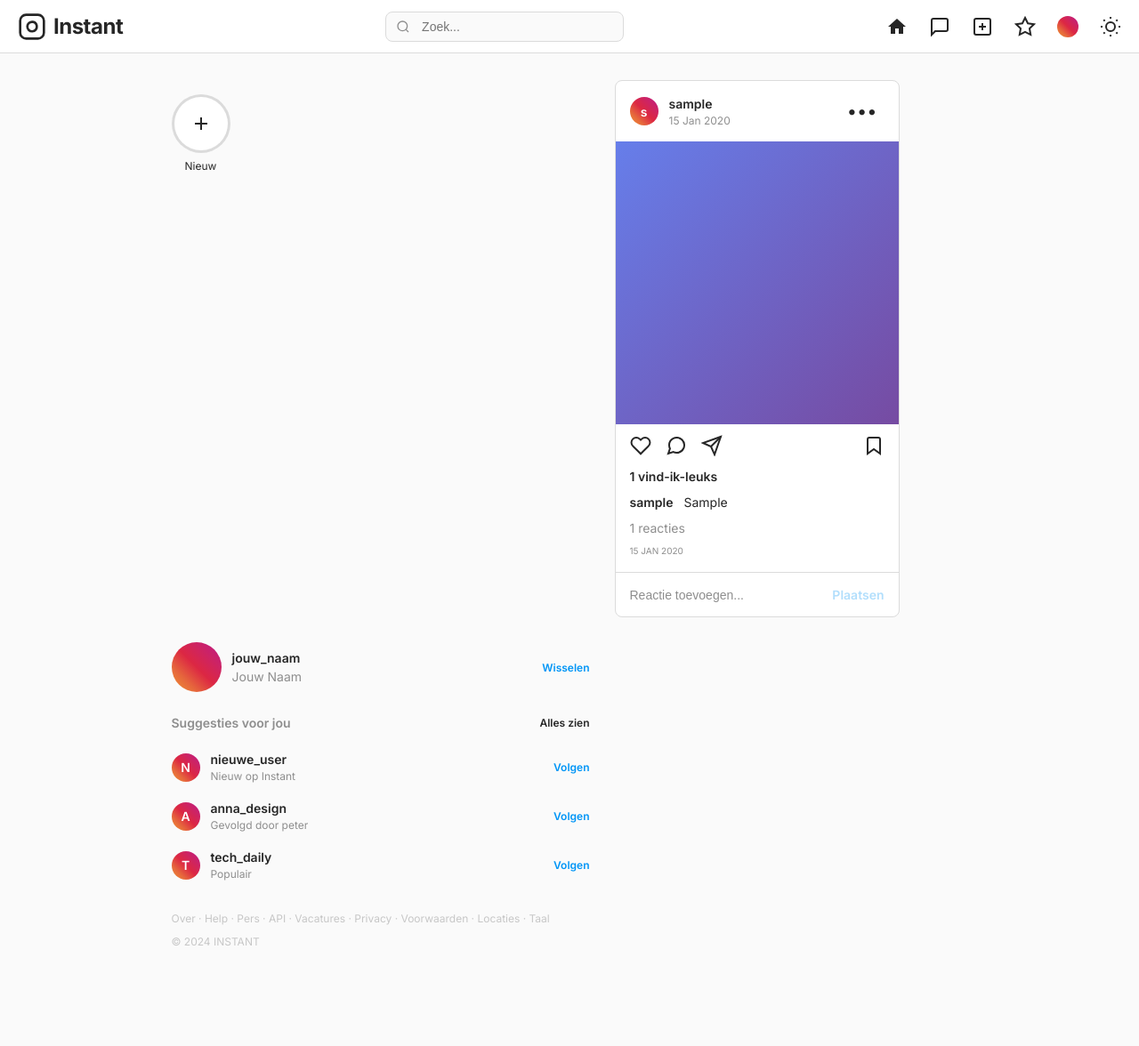
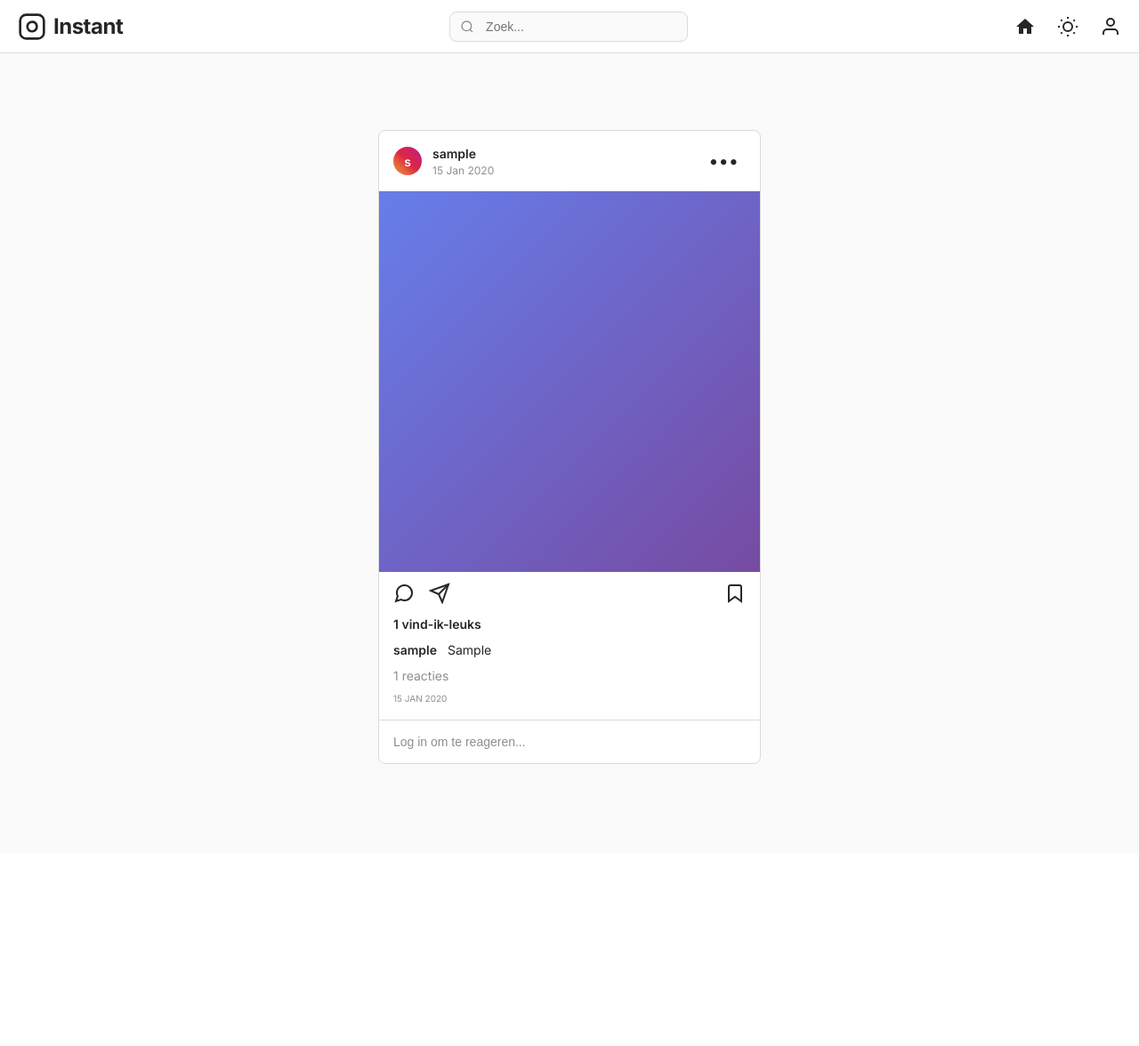
Before and after one commit to YoussefK49/ExamenProject, a PHP site: page / in a window 1280 px wide. Shown: the whole page at 89% size. After the commit the page ends 859 px from the top, so only its background shows below. Run offline with PHP 8.4, Linux system fonts and the light colour scheme; tables that the repository leaves empty hold one stand-in row (values such as "Sample post").

Commit message:
like en comment en story alleen als je ingelogd bent

```diff
--- a/index.php
+++ b/index.php
@@ -1,34 +1,71 @@
 <?php
+session_start();
 require_once 'db.php';
 
-$defaultUserId = 1;
-
+// Login handling
 if ($_SERVER['REQUEST_METHOD'] === 'POST' && !empty($_POST['action'])) {
     $action = $_POST['action'];
+
+    if ($action === 'login' && !empty($_POST['username']) && !empty($_POST['password'])) {
+        $user = loginUser($_POST['username'], $_POST['password']);
+        if ($user) {
+            $_SESSION['user_id'] = $user['id'];
+            $_SESSION['username'] = $user['username'];
+            header('Location: index.php');
+            exit;
+        } else {
+            $loginError = 'Ongeldige gebruikersnaam of wachtwoord';
+        }
+    }
+
+    if ($action === 'register' && !empty($_POST['username']) && !empty($_POST['email']) && !empty($_POST['password'])) {
+        if (registerUser($_POST['username'], $_POST['email'], $_POST['password'])) {
+            $user = loginUser($_POST['username'], $_POST['password']);
+            if ($user) {
+                $_SESSION['user_id'] = $user['id'];
+                $_SESSION['username'] = $user['username'];
+                header('Location: index.php');
+                exit;
+            }
+        } else {
+            $registerError = 'Gebruikersnaam of e-mail bestaat al';
+        }
+    }
+
+    if ($action === 'logout') {
+        session_destroy();
+        header('Location: index.php');
+        exit;
+    }
+
+    // Actions die login vereisen
+    if (isLoggedIn()) {
+        $userId = getCurrentUserId();
         $postId = isset($_POST['post_id']) ? (int) $_POST['post_id'] : 0;
 
         if ($action === 'like' && $postId > 0) {
-        addLike($postId, $defaultUserId);
+            addLike($postId, $userId);
             header('Location: index.php');
             exit;
         }
 
         if ($action === 'comment' && $postId > 0 && !empty(trim($_POST['comment_text']))) {
-        addComment($postId, $defaultUserId, trim($_POST['comment_text']));
+            addComment($postId, $userId, trim($_POST['comment_text']));
             header('Location: index.php');
             exit;
         }
 
         if ($action === 'create_post' && !empty(trim($_POST['caption']))) {
-        createPost($defaultUserId, trim($_POST['caption']));
+            createPost($userId, trim($_POST['caption']));
             header('Location: index.php');
             exit;
         }
 
         if ($action === 'create_story') {
-        addStory($defaultUserId);
+            addStory($userId);
             header('Location: index.php');
             exit;
+        }
     }
 }
 
@@ -68,11 +105,7 @@ $stories = getStories(10);
           <path d="M10 20v-6h4v6h5v-8h3L12 3 2 12h3v8z"/>
         </svg>
       </button>
-      <button class="nav-icon" aria-label="Berichten">
-        <svg viewBox="0 0 24 24" fill="none" stroke="currentColor" stroke-width="2">
-          <path d="M21 15a2 2 0 0 1-2 2H7l-4 4V5a2 2 0 0 1 2-2h14a2 2 0 0 1 2 2z"/>
-        </svg>
-      </button>
+      <?php if (isLoggedIn()): ?>
       <button class="nav-icon" aria-label="Nieuwe post" onclick="document.getElementById('postModal').style.display='flex'">
         <svg viewBox="0 0 24 24" fill="none" stroke="currentColor" stroke-width="2">
           <rect x="3" y="3" width="18" height="18" rx="2" ry="2"/>
@@ -80,14 +113,7 @@ $stories = getStories(10);
           <line x1="8" y1="12" x2="16" y2="12"/>
         </svg>
       </button>
-      <button class="nav-icon" aria-label="Ontdek">
-        <svg viewBox="0 0 24 24" fill="none" stroke="currentColor" stroke-width="2">
-          <polygon points="12 2 15.09 8.26 22 9.27 17 14.14 18.18 21.02 12 17.77 5.82 21.02 7 14.14 2 9.27 8.91 8.26 12 2"/>
-        </svg>
-      </button>
-      <button class="nav-icon profile-btn" aria-label="Profiel">
-        <div class="profile-avatar-small"></div>
-      </button>
+      <?php endif; ?>
       <button id="themeToggle" class="nav-icon" aria-label="Wissel thema">
         <svg class="sun-icon" viewBox="0 0 24 24" fill="none" stroke="currentColor" stroke-width="2">
           <circle cx="12" cy="12" r="5"/>
@@ -101,11 +127,34 @@ $stories = getStories(10);
           <line x1="18.36" y1="5.64" x2="19.78" y2="4.22"/>
         </svg>
       </button>
+      <?php if (isLoggedIn()): ?>
+      <button class="nav-icon profile-btn" aria-label="Profiel">
+        <div class="profile-avatar-small"><?php echo htmlspecialchars(substr($_SESSION['username'], 0, 1), ENT_QUOTES, 'UTF-8'); ?></div>
+      </button>
+      <form method="post" style="display:inline;">
+        <input type="hidden" name="action" value="logout" />
+        <button class="nav-icon" aria-label="Uitloggen" title="Uitloggen">
+          <svg viewBox="0 0 24 24" fill="none" stroke="currentColor" stroke-width="2">
+            <path d="M9 21H5a2 2 0 0 1-2-2V5a2 2 0 0 1 2-2h4"/>
+            <polyline points="16 17 21 12 16 7"/>
+            <line x1="21" y1="12" x2="9" y2="12"/>
+          </svg>
+        </button>
+      </form>
+      <?php else: ?>
+      <button class="nav-icon" onclick="document.getElementById('loginModal').style.display='flex'" aria-label="Inloggen">
+        <svg viewBox="0 0 24 24" fill="none" stroke="currentColor" stroke-width="2">
+          <path d="M20 21v-2a4 4 0 0 0-4-4H8a4 4 0 0 0-4 4v2"/>
+          <circle cx="12" cy="7" r="4"/>
+        </svg>
+      </button>
+      <?php endif; ?>
     </div>
   </header>
 
   <main class="main-container">
     <div class="stories-section">
+      <?php if (isLoggedIn()): ?>
       <div class="story-item story-add" onclick="document.getElementById('storyModal').style.display='flex'">
         <div class="story-ring">
           <div class="story-avatar">
@@ -179,78 +231,57 @@ $stories = getStories(10);
           <p class="post-comments"><?php echo (int)$post['comment_count']; ?> reacties</p>
           <p class="post-time"><?php echo time_elapsed_string($post['created_at']); ?></p>
         </div>
+        <?php if (isLoggedIn()): ?>
         <form method="post" class="comment-form">
           <input type="hidden" name="action" value="comment" />
           <input type="hidden" name="post_id" value="<?php echo (int)$post['id']; ?>" />
           <input id="comment_text_<?php echo (int)$post['id']; ?>" type="text" name="comment_text" placeholder="Reactie toevoegen..." required />
           <button type="submit">Plaatsen</button>
         </form>
+        <?php else: ?>
+        <div class="comment-form">
+          <input type="text" placeholder="Log in om te reageren..." disabled />
+        </div>
+        <?php endif; ?>
       </article>
       <?php endforeach; ?>
     </div>
-
-    <aside class="sidebar">
-      <div class="sidebar-profile">
-        <div class="sidebar-avatar"></div>
-        <div class="sidebar-info">
-          <span class="sidebar-username">jouw_naam</span>
-          <span class="sidebar-fullname">Jouw Naam</span>
-        </div>
-        <button class="switch-btn">Wisselen</button>
-      </div>
-      <div class="sidebar-suggestions">
-        <div class="suggestions-header">
-          <span>Suggesties voor jou</span>
-          <a href="#">Alles zien</a>
-        </div>
-        <div class="suggestion-item">
-          <div class="suggestion-avatar">N</div>
-          <div class="suggestion-info">
-            <span class="suggestion-username">nieuwe_user</span>
-            <span class="suggestion-reason">Nieuw op Instant</span>
-          </div>
-          <button class="follow-btn">Volgen</button>
-        </div>
-        <div class="suggestion-item">
-          <div class="suggestion-avatar">A</div>
-          <div class="suggestion-info">
-            <span class="suggestion-username">anna_design</span>
-            <span class="suggestion-reason">Gevolgd door peter</span>
-          </div>
-          <button class="follow-btn">Volgen</button>
-        </div>
-        <div class="suggestion-item">
-          <div class="suggestion-avatar">T</div>
-          <div class="suggestion-info">
-            <span class="suggestion-username">tech_daily</span>
-            <span class="suggestion-reason">Populair</span>
-          </div>
-          <button class="follow-btn">Volgen</button>
-        </div>
-      </div>
-      <div class="sidebar-footer">
-        <p>Over · Help · Pers · API · Vacatures · Privacy · Voorwaarden · Locaties · Taal</p>
-        <p>© 2024 INSTANT</p>
-      </div>
-    </aside>
   </main>
 
   <nav class="mobile-nav">
     <button class="mobile-nav-btn active">
       <svg viewBox="0 0 24 24" fill="currentColor"><path d="M10 20v-6h4v6h5v-8h3L12 3 2 12h3v8z"/></svg>
     </button>
-    <button class="mobile-nav-btn">
-      <svg viewBox="0 0 24 24" fill="none" stroke="currentColor" stroke-width="2"><path d="M21 15a2 2 0 0 1-2 2H7l-4 4V5a2 2 0 0 1 2-2h14a2 2 0 0 1 2 2z"/></svg>
-    </button>
+    <?php if (isLoggedIn()): ?>
     <button class="mobile-nav-btn" onclick="document.getElementById('postModal').style.display='flex'">
       <svg viewBox="0 0 24 24" fill="none" stroke="currentColor" stroke-width="2"><rect x="3" y="3" width="18" height="18" rx="2" ry="2"/><line x1="12" y1="8" x2="12" y2="16"/><line x1="8" y1="12" x2="16" y2="12"/></svg>
     </button>
+    <?php endif; ?>
     <button class="mobile-nav-btn">
       <svg viewBox="0 0 24 24" fill="none" stroke="currentColor" stroke-width="2"><polygon points="12 2 15.09 8.26 22 9.27 17 14.14 18.18 21.02 12 17.77 5.82 21.02 7 14.14 2 9.27 8.91 8.26 12 2"/></svg>
     </button>
+    <?php if (isLoggedIn()): ?>
     <button class="mobile-nav-btn">
-      <div class="mobile-avatar"></div>
+      <div class="mobile-avatar"><?php echo htmlspecialchars(substr($_SESSION['username'], 0, 1), ENT_QUOTES, 'UTF-8'); ?></div>
     </button>
+    <form method="post" style="display:inline;">
+      <input type="hidden" name="action" value="logout" />
+      <button class="mobile-nav-btn">
+        <svg viewBox="0 0 24 24" fill="none" stroke="currentColor" stroke-width="2">
+          <path d="M9 21H5a2 2 0 0 1-2-2V5a2 2 0 0 1 2-2h4"/>
+          <polyline points="16 17 21 12 16 7"/>
+          <line x1="21" y1="12" x2="9" y2="12"/>
+        </svg>
+      </button>
+    </form>
+    <?php else: ?>
+    <button class="mobile-nav-btn" onclick="document.getElementById('loginModal').style.display='flex'">
+      <svg viewBox="0 0 24 24" fill="none" stroke="currentColor" stroke-width="2">
+        <path d="M20 21v-2a4 4 0 0 0-4-4H8a4 4 0 0 0-4 4v2"/>
+        <circle cx="12" cy="7" r="4"/>
+      </svg>
+    </button>
+    <?php endif; ?>
   </nav>
 
   <?php
--- a/styles.css
+++ b/styles.css
@@ -152,10 +152,9 @@ a {
 
 /* Main Container */
 .main-container {
-  display: grid;
-  grid-template-columns: 470px 320px;
-  gap: 28px;
-  max-width: 935px;
+  display: flex;
+  flex-direction: column;
+  max-width: 470px;
   margin: 30px auto 100px;
   padding: 0 20px;
 }
@@ -666,8 +665,26 @@ a {
   outline: none;
 }
 
-.modal-form textarea:focus {
+.modal-form textarea:focus,
+.modal-form input:focus {
   border-color: var(--brand);
+}
+
+.modal-form input {
+  width: 100%;
+  padding: 12px;
+  border: 1px solid var(--border);
+  border-radius: 8px;
+  background: var(--bg);
+  color: var(--text);
+  font-family: inherit;
+  font-size: 14px;
+  outline: none;
+}
+
+.modal-form input:disabled {
+  opacity: 0.6;
+  cursor: not-allowed;
 }
 
 .modal-form p {
```
Also changed, not shown: other parts of index.php (+48 -0 lines), db.php (+40 -0 lines). Lines whose indentation alone changed are shown as unchanged.
